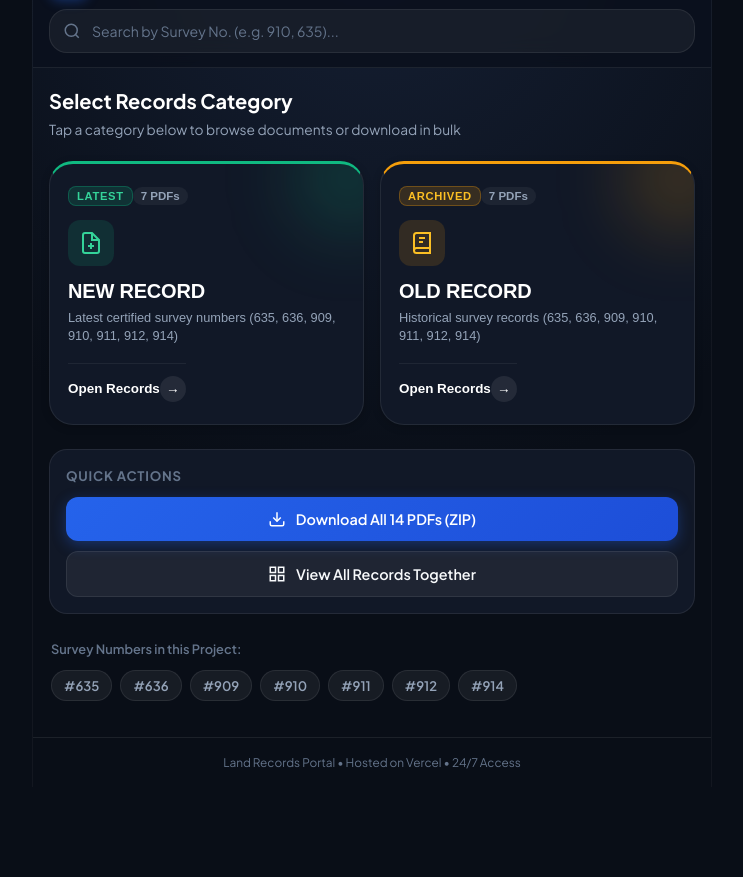
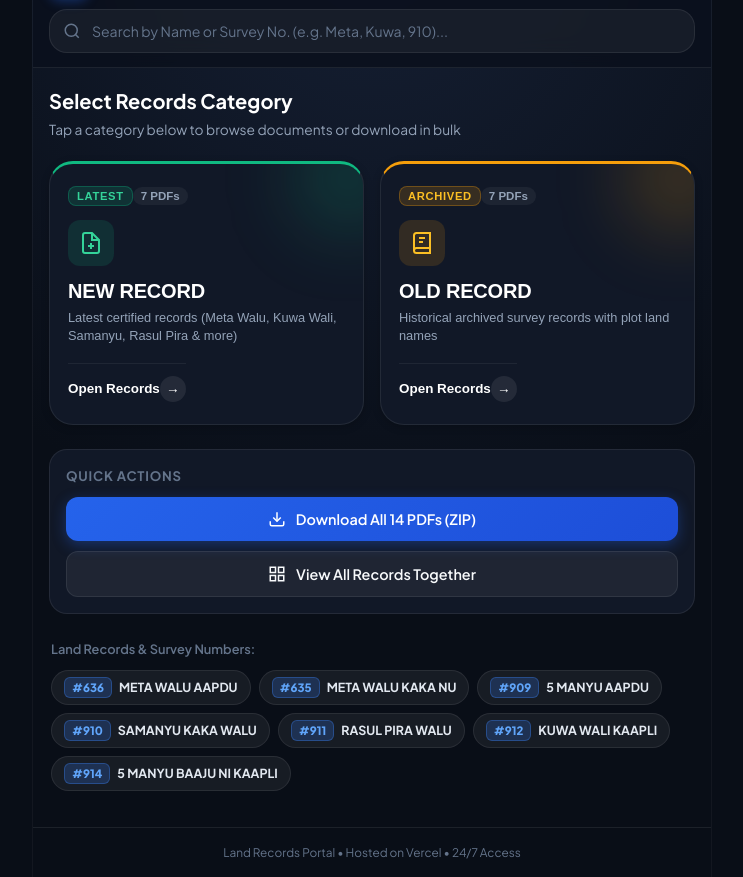
Before and after one commit to Hannan-09/land-records, a plain HTML site: page index.html in a window 1280 px wide. Shown: the part 57-934 px from the top of the page, without its empty margins (268-1011 px from the left). Before the commit the page ends 844 px from the top, so only its background shows below. Drawn offline with Linux system fonts and the light colour scheme.

Commit message:
feat: add land plot names and enable search by plot name

```diff
--- a/app.js
+++ b/app.js
@@ -1,6 +1,17 @@
 /**
  * Land Survey Records Portal - Application Logic
  */
+
+// Mapping of Survey Numbers to Local Land Names
+const SURVEY_NAMES = {
+  '635': 'META WALU KAKA NU',
+  '636': 'META WALU AAPDU',
+  '909': '5 MANYU AAPDU',
+  '910': 'SAMANYU KAKA WALU',
+  '911': 'RASUL PIRA WALU',
+  '912': 'KUWA WALI KAAPLI',
+  '914': '5 MANYU BAAJU NI KAAPLI'
+};
 
 // 1. Certified Land Records Catalog
 const LAND_RECORDS = [
@@ -8,7 +19,8 @@ const LAND_RECORDS = [
   {
     id: 'new-635',
     surveyNo: '635',
-    title: 'Survey No. 635',
+    landName: 'META WALU KAKA NU',
+    title: '635 - META WALU KAKA NU',
     category: 'NEW',
     categoryLabel: 'NEW RECORD',
     fileName: '635.pdf',
@@ -18,7 +30,8 @@ const LAND_RECORDS = [
   {
     id: 'new-636',
     surveyNo: '636',
-    title: 'Survey No. 636',
+    landName: 'META WALU AAPDU',
+    title: '636 - META WALU AAPDU',
     category: 'NEW',
     categoryLabel: 'NEW RECORD',
     fileName: '636.pdf',
@@ -28,7 +41,8 @@ const LAND_RECORDS = [
   {
     id: 'new-909',
     surveyNo: '909',
-    title: 'Survey No. 909',
+    landName: '5 MANYU AAPDU',
+    title: '909 - 5 MANYU AAPDU',
     category: 'NEW',
     categoryLabel: 'NEW RECORD',
     fileName: '909.pdf',
@@ -38,7 +52,8 @@ const LAND_RECORDS = [
   {
     id: 'new-910',
     surveyNo: '910',
-    title: 'Survey No. 910',
+    landName: 'SAMANYU KAKA WALU',
+    title: '910 - SAMANYU KAKA WALU',
     category: 'NEW',
     categoryLabel: 'NEW RECORD',
     fileName: '910.pdf',
@@ -48,7 +63,8 @@ const LAND_RECORDS = [
   {
     id: 'new-911',
     surveyNo: '911',
-    title: 'Survey No. 911',
+    landName: 'RASUL PIRA WALU',
+    title: '911 - RASUL PIRA WALU',
     category: 'NEW',
     categoryLabel: 'NEW RECORD',
     fileName: '911.pdf',
@@ -58,7 +74,8 @@ const LAND_RECORDS = [
   {
     id: 'new-912',
     surveyNo: '912',
-    title: 'Survey No. 912',
+    landName: 'KUWA WALI KAAPLI',
+    title: '912 - KUWA WALI KAAPLI',
     category: 'NEW',
     categoryLabel: 'NEW RECORD',
     fileName: '912.pdf',
@@ -68,7 +85,8 @@ const LAND_RECORDS = [
   {
     id: 'new-914',
     surveyNo: '914',
-    title: 'Survey No. 914',
+    landName: '5 MANYU BAAJU NI KAAPLI',
+    title: '914 - 5 MANYU BAAJU NI KAAPLI',
     category: 'NEW',
     categoryLabel: 'NEW RECORD',
     fileName: '914.pdf',
@@ -80,7 +98,8 @@ const LAND_RECORDS = [
   {
     id: 'old-635',
     surveyNo: '635',
-    title: 'Survey No. 635 (Old)',
+    landName: 'META WALU KAKA NU',
+    title: '635 - META WALU KAKA NU (Old)',
     category: 'OLD',
     categoryLabel: 'OLD RECORD',
     fileName: '635 OLD RECORD.pdf',
@@ -90,7 +109,8 @@ const LAND_RECORDS = [
   {
     id: 'old-636',
     surveyNo: '636',
-    title: 'Survey No. 636 (Old)',
+    landName: 'META WALU AAPDU',
+    title: '636 - META WALU AAPDU (Old)',
     category: 'OLD',
     categoryLabel: 'OLD RECORD',
     fileName: '636 OLD RECORD.pdf',
@@ -100,7 +120,8 @@ const LAND_RECORDS = [
   {
     id: 'old-909',
     surveyNo: '909',
-    title: 'Survey No. 909 (Old)',
+    landName: '5 MANYU AAPDU',
+    title: '909 - 5 MANYU AAPDU (Old)',
     category: 'OLD',
     categoryLabel: 'OLD RECORD',
     fileName: '909 OLD RECORD.pdf',
@@ -110,7 +131,8 @@ const LAND_RECORDS = [
   {
     id: 'old-910',
     surveyNo: '910',
-    title: 'Survey No. 910 (Old)',
+    landName: 'SAMANYU KAKA WALU',
+    title: '910 - SAMANYU KAKA WALU (Old)',
     category: 'OLD',
     categoryLabel: 'OLD RECORD',
     fileName: '910 OLD RECORD.pdf',
@@ -120,7 +142,8 @@ const LAND_RECORDS = [
   {
     id: 'old-911',
     surveyNo: '911',
-    title: 'Survey No. 911 (Old)',
+    landName: 'RASUL PIRA WALU',
+    title: '911 - RASUL PIRA WALU (Old)',
     category: 'OLD',
     categoryLabel: 'OLD RECORD',
     fileName: '911 OLD RECORD.pdf',
@@ -130,7 +153,8 @@ const LAND_RECORDS = [
   {
     id: 'old-912',
     surveyNo: '912',
-    title: 'Survey No. 912 (Old)',
+    landName: 'KUWA WALI KAAPLI',
+    title: '912 - KUWA WALI KAAPLI (Old)',
     category: 'OLD',
     categoryLabel: 'OLD RECORD',
     fileName: '912 OLD RECORD.pdf',
@@ -140,7 +164,8 @@ const LAND_RECORDS = [
   {
     id: 'old-914',
     surveyNo: '914',
-    title: 'Survey No. 914 (Old)',
+    landName: '5 MANYU BAAJU NI KAAPLI',
+    title: '914 - 5 MANYU BAAJU NI KAAPLI (Old)',
     category: 'OLD',
     categoryLabel: 'OLD RECORD',
     fileName: '914 OLD RECORD.pdf',
@@ -211,7 +236,7 @@ function initApp() {
 
 // 5. Event Binding
 function bindEvents() {
-  // Search input events
+  // Search input events (supports survey number or land name)
   elements.searchInput.addEventListener('input', (e) => {
     state.searchQuery = e.target.value.trim().toLowerCase();
     elements.clearSearchBtn.style.display = state.searchQuery ? 'flex' : 'none';
@@ -254,7 +279,7 @@ function bindEvents() {
     switchView('records', 'ALL');
   });
 
-  // Survey Pills
+  // Survey Pills (Search by specific survey number or name)
   elements.pills.forEach(pill => {
     pill.addEventListener('click', () => {
       const survey = pill.getAttribute('data-survey');
@@ -342,7 +367,7 @@ function switchView(viewName, filterName) {
   render();
 }
 
-// 7. Filter & Search Logic
+// 7. Filter & Search Logic (searches by survey number, land name, title, or filename)
 function getFilteredRecords() {
   return LAND_RECORDS.filter(record => {
     // Category match
@@ -351,8 +376,9 @@ function getFilteredRecords() {
 
     // Search query match
     if (!state.searchQuery) return true;
-    const query = state.searchQuery;
-    return record.surveyNo.includes(query) ||
+    const query = state.searchQuery.toLowerCase();
+    return record.surveyNo.toLowerCase().includes(query) ||
+           record.landName.toLowerCase().includes(query) ||
            record.title.toLowerCase().includes(query) ||
            record.fileName.toLowerCase().includes(query);
   });
@@ -417,8 +443,9 @@ function createRecordCard(record) {
 
   card.innerHTML = `
     <div class="record-card-top">
-      <div class="survey-badge">
-        <span>Survey #${record.surveyNo}</span>
+      <div class="survey-badge" title="Survey #${record.surveyNo} - ${record.landName}">
+        <span class="badge-num">#${record.surveyNo}</span>
+        <span class="badge-land-name">${record.landName}</span>
       </div>
       <span class="record-type-badge ${typeTagClass}">${record.categoryLabel}</span>
     </div>
--- a/index.html
+++ b/index.html
@@ -53,7 +53,7 @@
         <input
           type="text"
           id="surveySearchInput"
-          placeholder="Search by Survey No. (e.g. 910, 635)..."
+          placeholder="Search by Name or Survey No. (e.g. Meta, Kuwa, 910)..."
           autocomplete="off"
         >
         <button id="clearSearchBtn" class="clear-btn" aria-label="Clear search" style="display: none;">
@@ -90,7 +90,7 @@
               </svg>
             </div>
             <h3 class="category-title">NEW RECORD</h3>
-            <p class="category-desc">Latest certified survey numbers (635, 636, 909, 910, 911, 912, 914)</p>
+            <p class="category-desc">Latest certified records (Meta Walu, Kuwa Wali, Samanyu, Rasul Pira & more)</p>
             <div class="card-footer">
               <span class="view-link">Open Records</span>
               <span class="arrow-circle">→</span>
@@ -113,7 +113,7 @@
               </svg>
             </div>
             <h3 class="category-title">OLD RECORD</h3>
-            <p class="category-desc">Historical survey records (635, 636, 909, 910, 911, 912, 914)</p>
+            <p class="category-desc">Historical archived survey records with plot land names</p>
             <div class="card-footer">
               <span class="view-link">Open Records</span>
               <span class="arrow-circle">→</span>
@@ -148,17 +148,17 @@
           </div>
         </div>
 
-        <!-- Survey Numbers Quick Chips -->
+        <!-- Survey Numbers & Names Quick Chips -->
         <div class="survey-pills-section">
-          <h4>Survey Numbers in this Project:</h4>
+          <h4>Land Records & Survey Numbers:</h4>
           <div class="pills-container">
-            <button class="pill" data-survey="635">#635</button>
-            <button class="pill" data-survey="636">#636</button>
-            <button class="pill" data-survey="909">#909</button>
-            <button class="pill" data-survey="910">#910</button>
-            <button class="pill" data-survey="911">#911</button>
-            <button class="pill" data-survey="912">#912</button>
-            <button class="pill" data-survey="914">#914</button>
+            <button class="pill" data-survey="636"><span class="pill-badge">#636</span> META WALU AAPDU</button>
+            <button class="pill" data-survey="635"><span class="pill-badge">#635</span> META WALU KAKA NU</button>
+            <button class="pill" data-survey="909"><span class="pill-badge">#909</span> 5 MANYU AAPDU</button>
+            <button class="pill" data-survey="910"><span class="pill-badge">#910</span> SAMANYU KAKA WALU</button>
+            <button class="pill" data-survey="911"><span class="pill-badge">#911</span> RASUL PIRA WALU</button>
+            <button class="pill" data-survey="912"><span class="pill-badge">#912</span> KUWA WALI KAAPLI</button>
+            <button class="pill" data-survey="914"><span class="pill-badge">#914</span> 5 MANYU BAAJU NI KAAPLI</button>
           </div>
         </div>
       </section>
--- a/style.css
+++ b/style.css
@@ -491,22 +491,42 @@ html, body {
 }
 
 .pill {
+  display: inline-flex;
+  align-items: center;
+  gap: 7px;
   font-family: inherit;
-  font-size: 0.82rem;
-  font-weight: 600;
+  font-size: 0.78rem;
+  font-weight: 700;
   padding: 6px 12px;
   border-radius: var(--radius-full);
   background: rgba(255, 255, 255, 0.06);
   border: 1px solid var(--border-color);
-  color: var(--text-muted);
+  color: #e2e8f0;
   cursor: pointer;
-  transition: all 0.15s ease;
+  transition: all 0.18s ease;
+  white-space: nowrap;
+}
+
+.pill-badge {
+  background: rgba(59, 130, 246, 0.22);
+  color: #60a5fa;
+  font-size: 0.72rem;
+  font-weight: 800;
+  padding: 2px 7px;
+  border-radius: 6px;
+  border: 1px solid rgba(59, 130, 246, 0.35);
 }
 
 .pill:hover {
   background: rgba(255, 255, 255, 0.12);
   color: #fff;
-  border-color: rgba(255, 255, 255, 0.2);
+  border-color: rgba(255, 255, 255, 0.25);
+  transform: translateY(-1px);
+}
+
+.pill:hover .pill-badge {
+  background: #2563eb;
+  color: #fff;
 }
 
 /* ================= Records List View ================= */
@@ -665,14 +685,28 @@ html, body {
 .survey-badge {
   display: inline-flex;
   align-items: center;
-  gap: 6px;
+  gap: 8px;
   background: rgba(255, 255, 255, 0.08);
-  padding: 4px 10px;
+  padding: 5px 10px;
   border-radius: var(--radius-sm);
-  font-size: 0.82rem;
+  max-width: 75%;
+}
+
+.badge-num {
+  font-size: 0.8rem;
   font-weight: 800;
-  color: #fff;
+  color: #60a5fa;
   letter-spacing: 0.02em;
+}
+
+.badge-land-name {
+  font-size: 0.74rem;
+  font-weight: 700;
+  color: #f1f5f9;
+  letter-spacing: 0.02em;
+  white-space: nowrap;
+  overflow: hidden;
+  text-overflow: ellipsis;
 }
 
 .record-type-badge {
```
